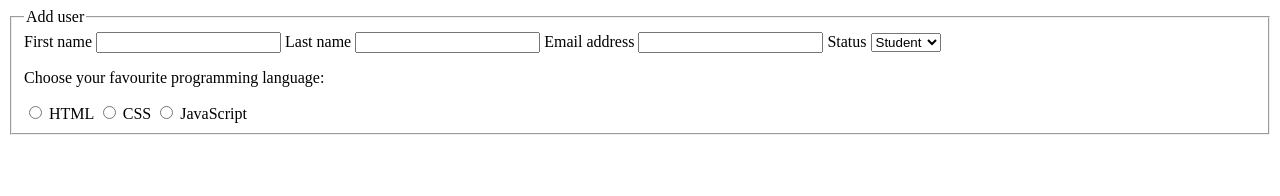
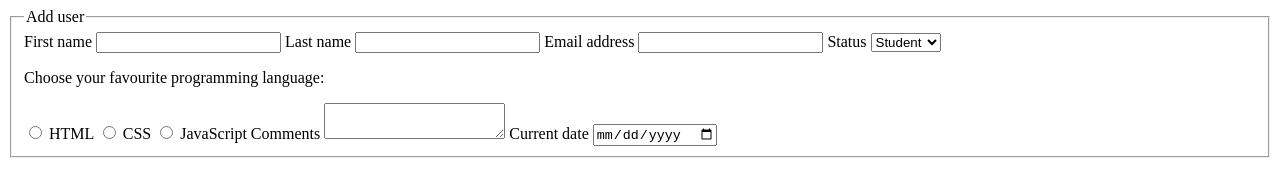
Before and after one commit to Portia-Nelly-Mashaba/html-form, a plain HTML site: page index.html in a window 1280 px wide. Drawn offline with Linux system fonts and the light colour scheme.

Commit message:
added textarea

```diff
--- a/index.html
+++ b/index.html
@@ -36,6 +36,12 @@
 
             <input type="radio" id="javascript" name="favouriteLanguage" value="javascript">
             <label for="javascript">JavaScript</label>
+
+            <label for="comments">Comments</label>
+            <textarea id="comments" name="comments"></textarea>
+
+            <label for="currentDate">Current date</label>
+            <input type="date" id="currentDate" name="currentDate">
         </fieldset>
     </form>
 </body>
```
